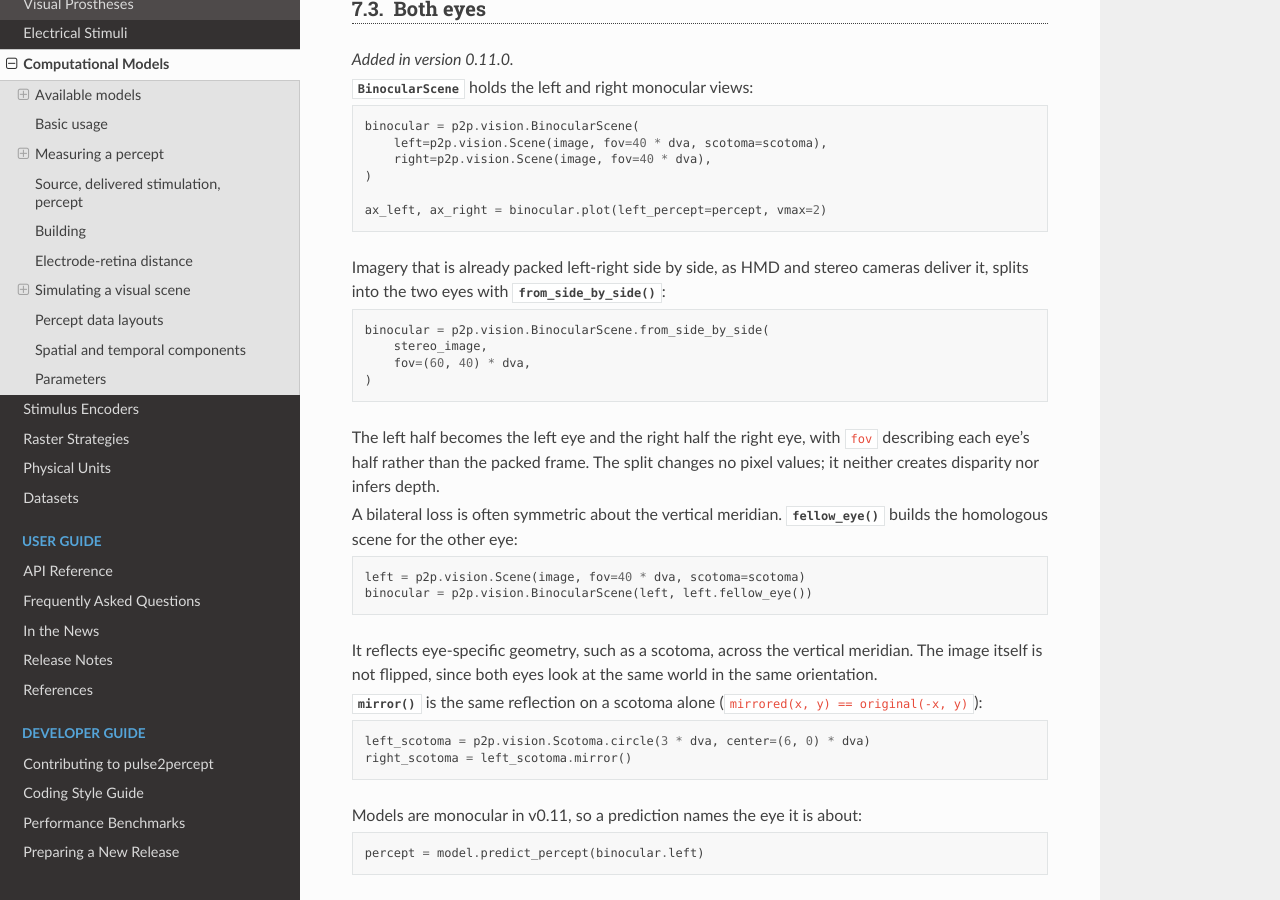
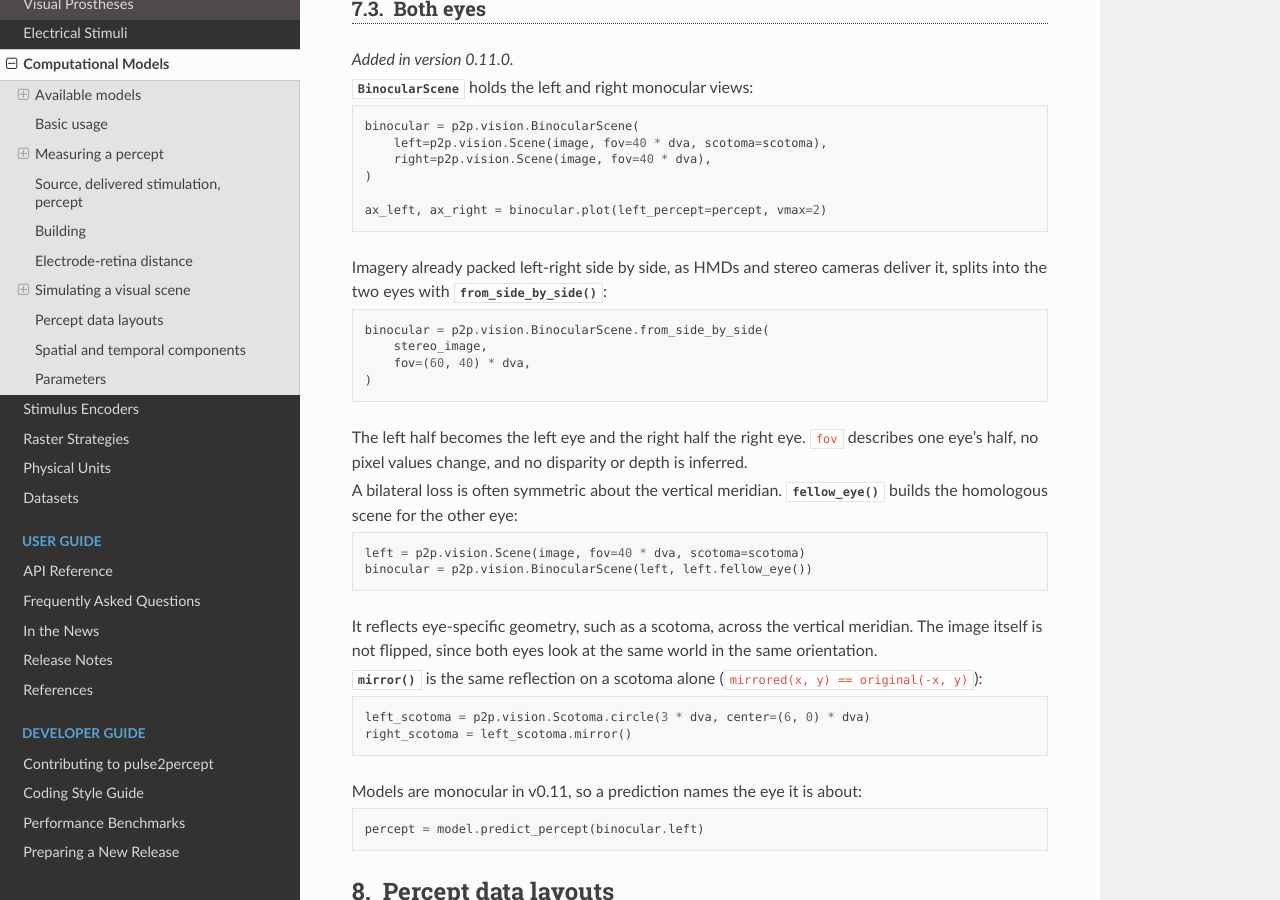
Before and after one commit to pulse2percept/pulse2percept, a Sphinx documentation site: the page built from doc/topics/models.rst, in a window 1280 px wide and 900 px high, scrolled down 7668 px. Built offline with Sphinx 7.4.7 and the Read the Docs theme 3.1.0, drawn with Linux system fonts in a browser that asks for light colours; pages that are not in the unit, such as notebooks, are missing from menus.

Commit message:
fix split and docs

```diff
--- a/doc/topics/models.rst
+++ b/doc/topics/models.rst
@@ -494,8 +494,8 @@ monocular views:
 
     ax_left, ax_right = binocular.plot(left_percept=percept, vmax=2)
 
-Imagery that is already packed left-right side by side, as HMD and stereo
-cameras deliver it, splits into the two eyes with
+Imagery already packed left-right side by side, as HMDs and stereo cameras
+deliver it, splits into the two eyes with
 :py:meth:`~pulse2percept.vision.BinocularScene.from_side_by_side`:
 
 .. code-block:: python
@@ -505,9 +505,9 @@ cameras deliver it, splits into the two eyes with
         fov=(60, 40) * dva,
     )
 
-The left half becomes the left eye and the right half the right eye, with
-``fov`` describing each eye's half rather than the packed frame. The split
-changes no pixel values; it neither creates disparity nor infers depth.
+The left half becomes the left eye and the right half the right eye. ``fov``
+describes one eye's half, no pixel values change, and
+no disparity or depth is inferred.
 
 A bilateral loss is often symmetric about the vertical meridian.
 :py:meth:`~pulse2percept.vision.Scene.fellow_eye` builds the homologous scene
```
Also changed, not shown: 2 other files.
